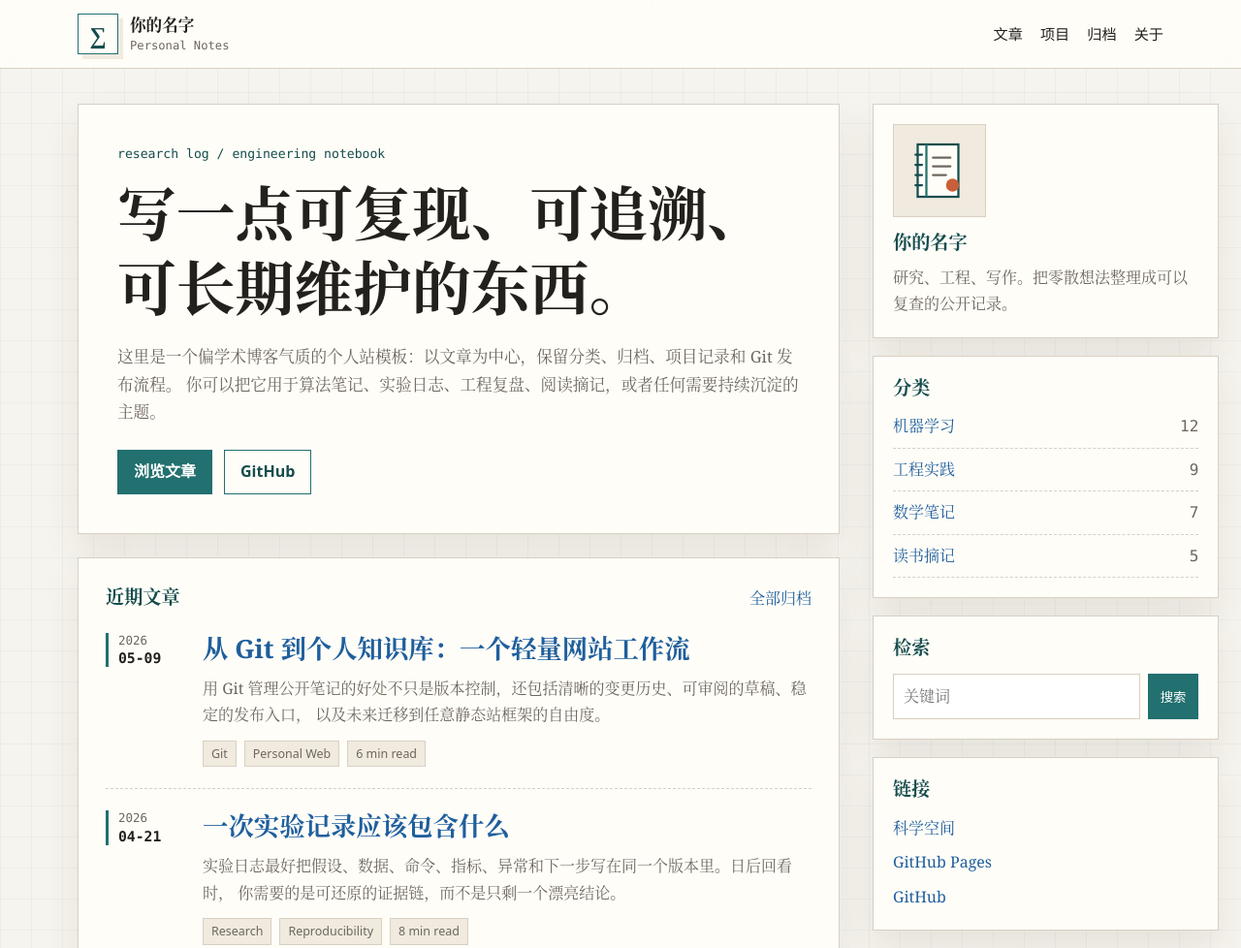
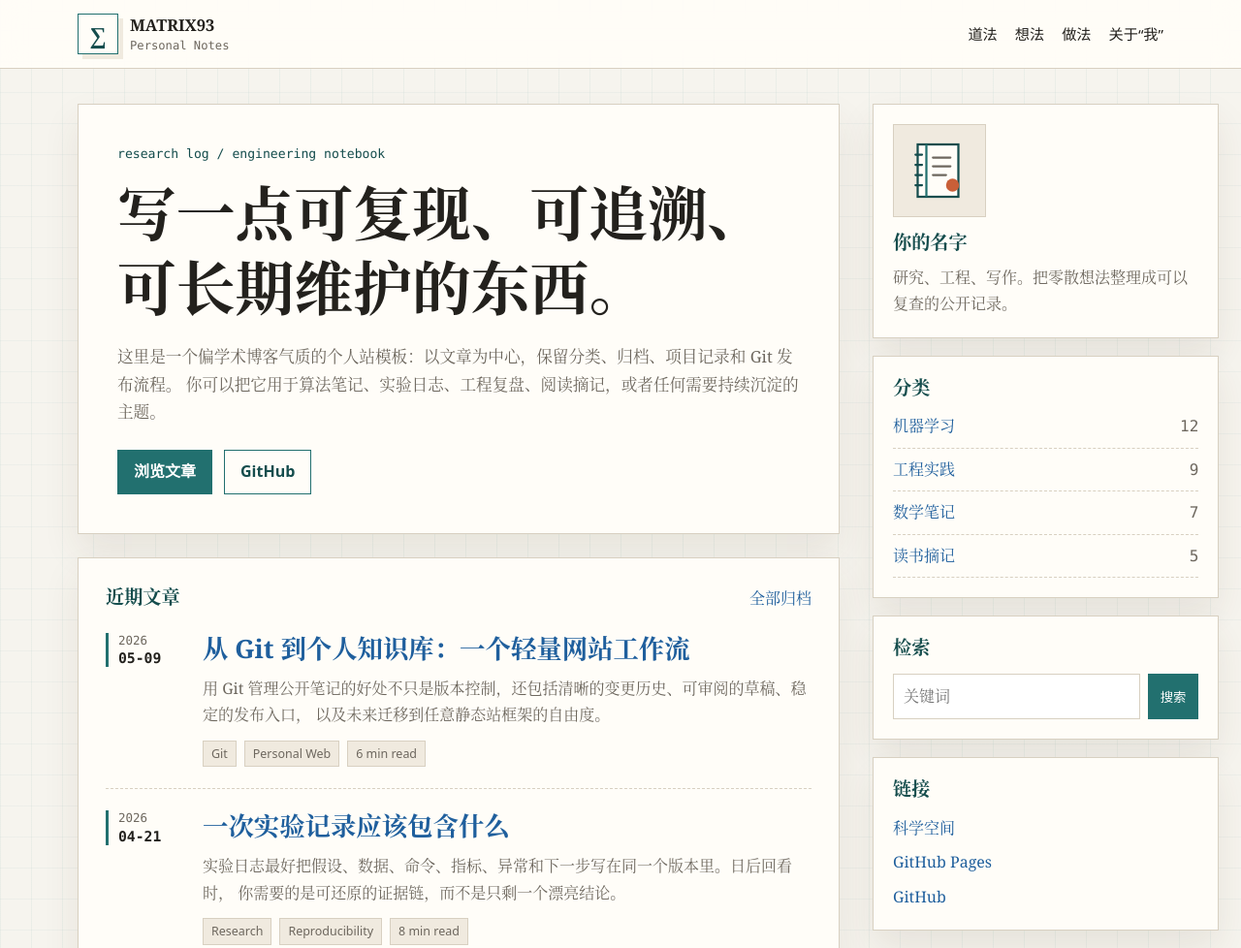
Before and after one commit to byin-cwi/MatrixWeb, a plain HTML site: page index.html in a window 1280 px wide. Shown: the top 978 px of the page at 97% size. Drawn offline with Linux system fonts and the light colour scheme.

Commit message:
Update site identity

```diff
--- a/index.html
+++ b/index.html
@@ -3,7 +3,7 @@
   <head>
     <meta charset="utf-8">
     <meta name="viewport" content="width=device-width, initial-scale=1">
-    <title>你的名字 | 个人笔记与研究日志</title>
+    <title>MATRIX93 | 个人笔记与研究日志</title>
     <meta
       name="description"
       content="一个 Git 管理、GitHub Pages 可部署的个人网站，适合写研究笔记、技术文章、项目记录与读书摘记。"
@@ -16,15 +16,15 @@
         <a class="brand" href="#top" aria-label="回到首页">
           <span class="brand-mark" aria-hidden="true">∑</span>
           <span>
-            <strong>你的名字</strong>
+            <strong>MATRIX93</strong>
             <small>Personal Notes</small>
           </span>
         </a>
         <nav class="nav" aria-label="主导航">
-          <a href="#articles">文章</a>
-          <a href="#projects">项目</a>
-          <a href="#archive">归档</a>
-          <a href="#about">关于</a>
+          <a href="#articles">道法</a>
+          <a href="#projects">想法</a>
+          <a href="#archive">做法</a>
+          <a href="#about">关于“我”</a>
         </nav>
       </div>
     </header>
@@ -201,7 +201,7 @@
 
     <footer class="site-footer">
       <div class="wrap">
-        <p>© 2026 你的名字. Built with plain HTML, CSS and Git.</p>
+        <p>© 2026 MATRIX93. Built with plain HTML, CSS and Git.</p>
       </div>
     </footer>
 
```
Also changed, not shown: 1 other file.
